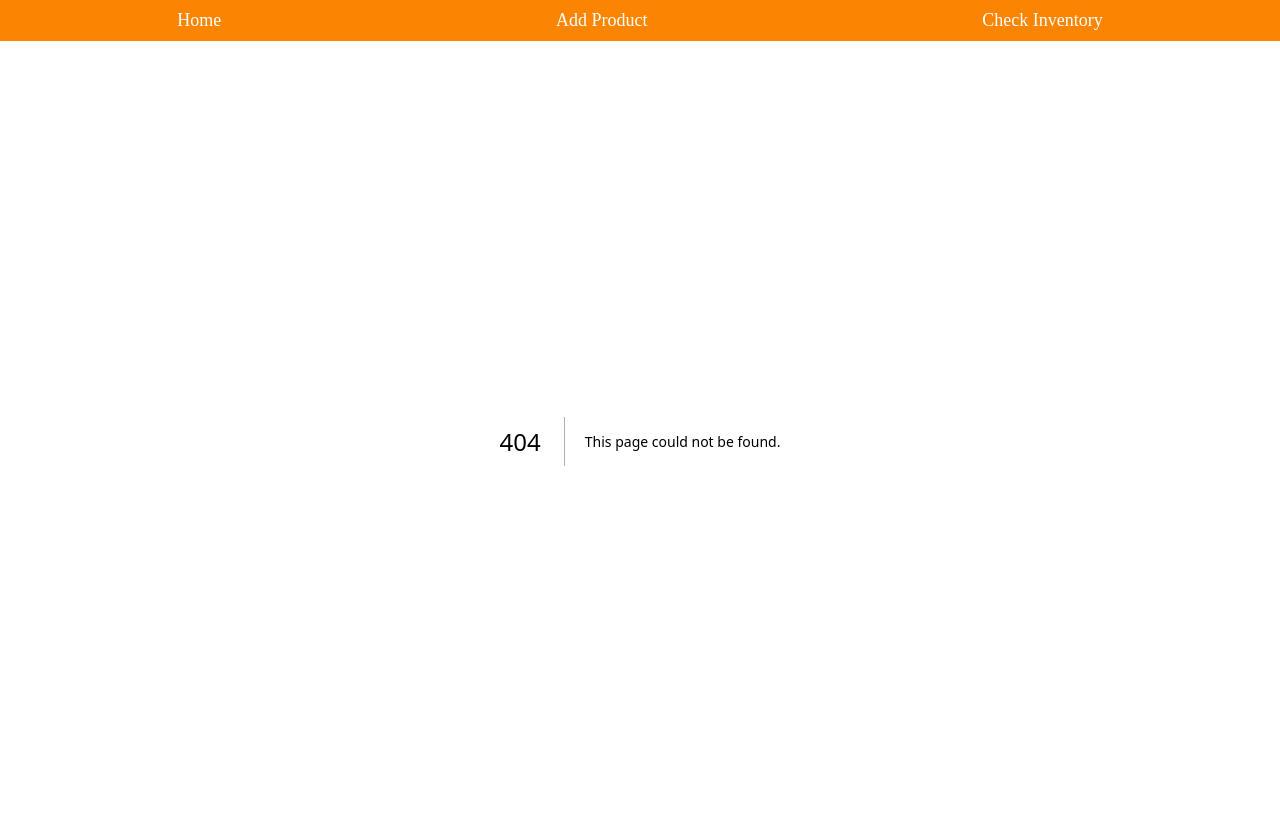
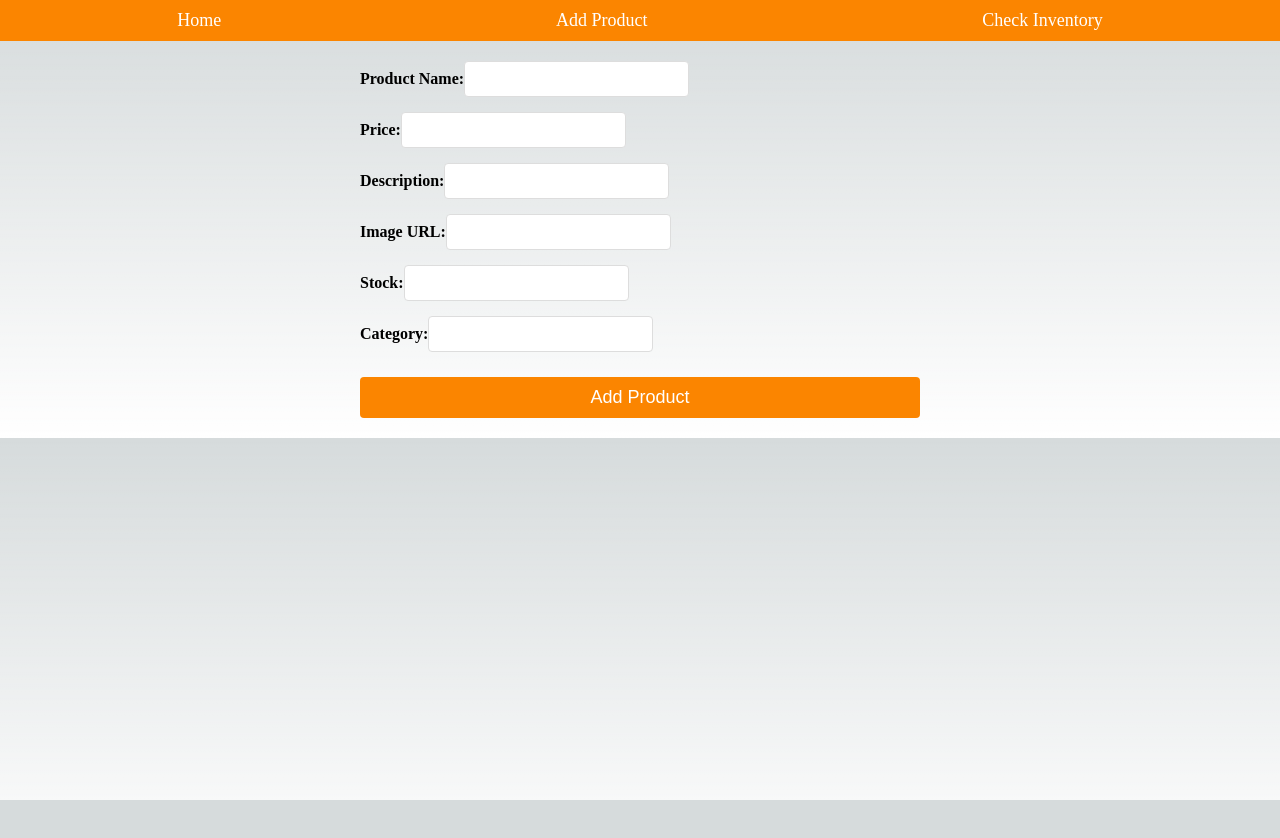
Before and after one commit to dewi-xaltius/ecommerce-next-app, a Next.js app: page /add-product in a window 1280 px wide. Before the commit this address had no page. Shown: the top 838 px of the page. After the commit the page ends 800 px from the top, so only its background shows below. Built offline with nearby package versions, Linux system fonts and the light colour scheme.

Commit message:
Create AddProduct component and style

```diff
--- /dev/null
+++ b/src/components/AddProduct/AddProduct.js
@@ -0,0 +1,121 @@
+import { useState } from 'react';
+import axios from 'axios';
+import {
+  AddProductContainer,
+  Form,
+  FormGroup,
+  Label,
+  Input,
+  Button,
+  Message
+} from './AddProduct.styles';
+
+const AddProduct = () => {
+  const [productName, setProductName] = useState('');
+  const [price, setPrice] = useState('');
+  const [description, setDescription] = useState('');
+  const [imageURL, setImageURL] = useState('');
+  const [stock, setStock] = useState('');
+  const [category, setCategory] = useState('');
+  const [message, setMessage] = useState('');
+
+  const handleSubmit = async (e) => {
+    e.preventDefault();
+    try {
+      const newProduct = {
+        productName,
+        price: parseFloat(price),
+        description,
+        imageURL,
+        stock: parseInt(stock),
+        category,
+      };
+      const response = await axios.post(
+        'https://demo1-4744.restdb.io/rest/ecommerce',
+        newProduct,
+        {
+          headers: {
+            'x-apikey': process.env.NEXT_PUBLIC_RESTDB_API_KEY,
+            'Content-Type': 'application/json',
+          },
+        }
+      );
+      setMessage('Product added successfully!');
+      // Clear form fields
+      setProductName('');
+      setPrice('');
+      setDescription('');
+      setImageURL('');
+      setStock('');
+      setCategory('');
+    } catch (error) {
+      console.error('Error adding product:', error);
+      setMessage('Failed to add product. Please try again.');
+    }
+  };
+
+  return (
+    <AddProductContainer>
+      <Form onSubmit={handleSubmit}>
+        <FormGroup>
+          <Label>Product Name:</Label>
+          <Input
+            type="text"
+            value={productName}
+            onChange={(e) => setProductName(e.target.value)}
+            required
+          />
+        </FormGroup>
+        <FormGroup>
+          <Label>Price:</Label>
+          <Input
+            type="number"
+            value={price}
+            onChange={(e) => setPrice(e.target.value)}
+            required
+          />
+        </FormGroup>
+        <FormGroup>
+          <Label>Description:</Label>
+          <Input
+            type="text"
+            value={description}
+            onChange={(e) => setDescription(e.target.value)}
+            required
+          />
+        </FormGroup>
+        <FormGroup>
+          <Label>Image URL:</Label>
+          <Input
+            type="text"
+            value={imageURL}
+            onChange={(e) => setImageURL(e.target.value)}
+            required
+          />
+        </FormGroup>
+        <FormGroup>
+          <Label>Stock:</Label>
+          <Input
+            type="number"
+            value={stock}
+            onChange={(e) => setStock(e.target.value)}
+            required
+          />
+        </FormGroup>
+        <FormGroup>
+          <Label>Category:</Label>
+          <Input
+            type="text"
+            value={category}
+            onChange={(e) => setCategory(e.target.value)}
+            required
+          />
+        </FormGroup>
+        <Button type="submit">Add Product</Button>
+        {message && <Message>{message}</Message>}
+      </Form>
+    </AddProductContainer>
+  );
+};
+
+export default AddProduct;
--- /dev/null
+++ b/src/components/AddProduct/AddProduct.styles.js
@@ -0,0 +1,49 @@
+import styled from 'styled-components';
+
+export const AddProductContainer = styled.div`
+  padding: 20px;
+  max-width: 600px;
+  margin: 0 auto;
+`;
+
+export const Form = styled.form`
+  display: flex;
+  flex-direction: column;
+`;
+
+export const FormGroup = styled.div`
+  margin-bottom: 15px;
+`;
+
+export const Label = styled.label`
+  margin-bottom: 5px;
+  font-weight: bold;
+`;
+
+export const Input = styled.input`
+  padding: 8px;
+  font-size: 16px;
+  border-radius: 4px;
+  border: 1px solid #ddd;
+`;
+
+export const Button = styled.button`
+  padding: 10px;
+  font-size: 18px;
+  background-color: #fb8500;
+  color: white;
+  border: none;
+  border-radius: 4px;
+  cursor: pointer;
+  margin-top: 10px;
+
+  &:hover {
+    background-color: #ff9800;
+  }
+`;
+
+export const Message = styled.p`
+  margin-top: 15px;
+  font-weight: bold;
+  color: green;
+`;
--- /dev/null
+++ b/src/pages/add-product.js
@@ -0,0 +1,7 @@
+import AddProduct from '../components/AddProduct/AddProduct';
+
+const AddProductPage = () => {
+  return <AddProduct />;
+};
+
+export default AddProductPage;
```
